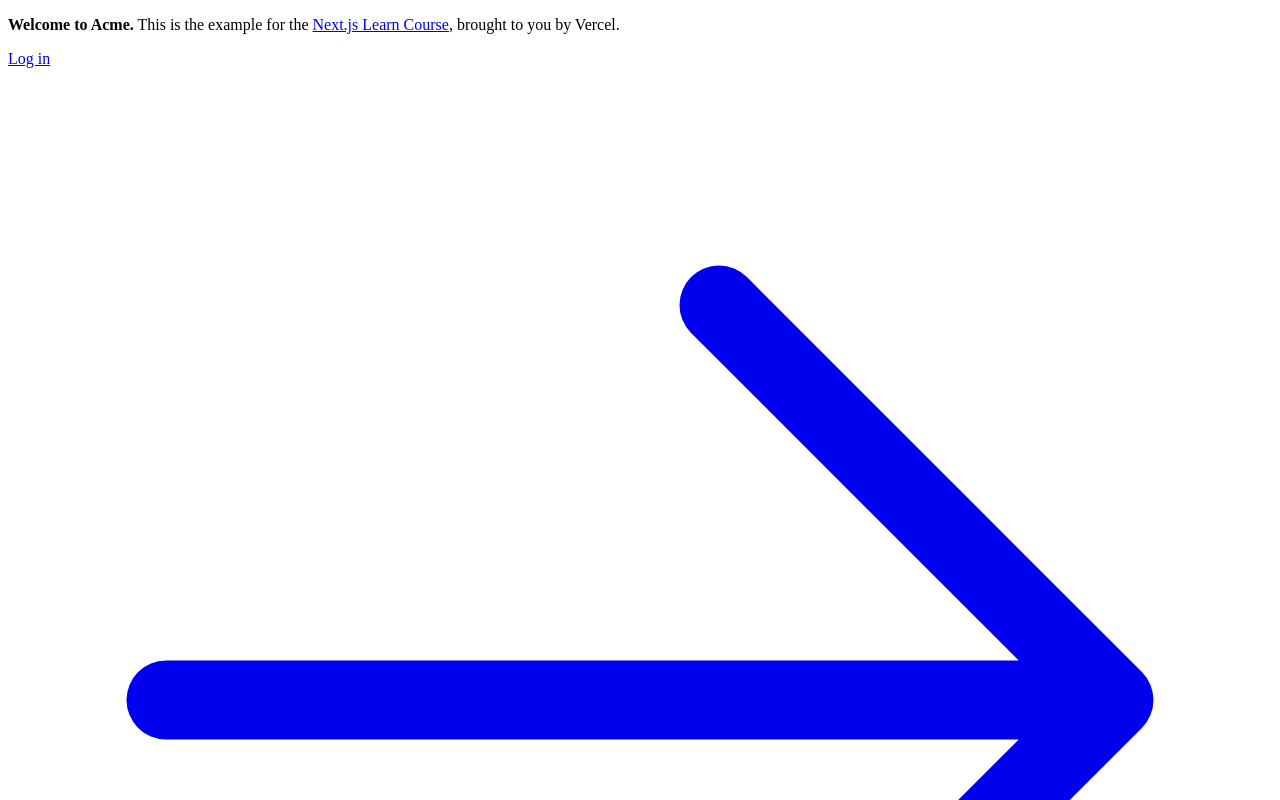
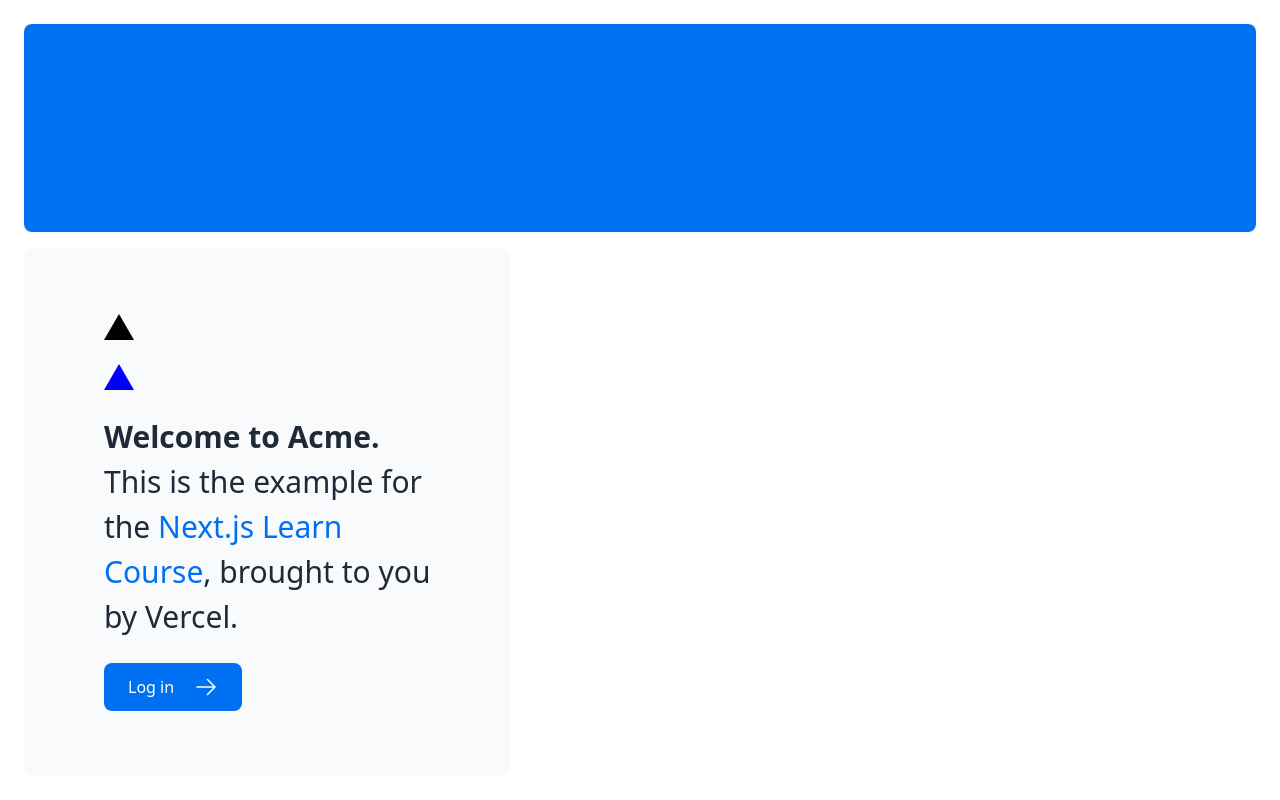
Before and after one commit to Personnofil85/learn-next-js, a Next.js app in the folder chapter2-app-router-dashboard/: page / in a window 1280 px wide. Shown: the top 800 px of the page. Built offline with nearby package versions, Linux system fonts and the light colour scheme.

Commit message:
chap2 - module or tailwind css

```diff
--- a/chapter2-app-router-dashboard/app/layout.tsx
+++ b/chapter2-app-router-dashboard/app/layout.tsx
@@ -1,3 +1,5 @@
+import '@/app/ui/global.css';
+
 export default function RootLayout({
   children,
 }: {
--- a/chapter2-app-router-dashboard/app/page.tsx
+++ b/chapter2-app-router-dashboard/app/page.tsx
@@ -1,6 +1,7 @@
-import AcmeLogo from '@/app/ui/acme-logo';
-import { ArrowRightIcon } from '@heroicons/react/24/outline';
-import Link from 'next/link';
+import AcmeLogo from "@/app/ui/acme-logo";
+import { ArrowRightIcon } from "@heroicons/react/24/outline";
+import Link from "next/link";
+import styles from "@/app/ui/home.module.css";
 
 export default function Page() {
   return (
@@ -10,8 +11,12 @@
       </div>
       <div className="mt-4 flex grow flex-col gap-4 md:flex-row">
         <div className="flex flex-col justify-center gap-6 rounded-lg bg-gray-50 px-6 py-10 md:w-2/5 md:px-20">
+          {/*tailwind*/}
+          <div className="relative w-0 h-0 border-l-[15px] border-r-[15px] border-b-[26px] border-l-transparent border-r-transparent border-b-black" />
+          {/*module*/}
+          <div className={styles.shape}></div>
           <p className={`text-xl text-gray-800 md:text-3xl md:leading-normal`}>
-            <strong>Welcome to Acme.</strong> This is the example for the{' '}
+            <strong>Welcome to Acme.</strong> This is the example for the{" "}
             <a href="https://nextjs.org/learn/" className="text-blue-500">
               Next.js Learn Course
             </a>
--- /dev/null
+++ b/chapter2-app-router-dashboard/app/ui/home.module.css
@@ -0,0 +1,7 @@
+.shape {
+    height: 0;
+    width: 0;
+    border-bottom: 26px solid blue;
+    border-left: 15px solid transparent;
+    border-right: 15px solid transparent;
+}
```
